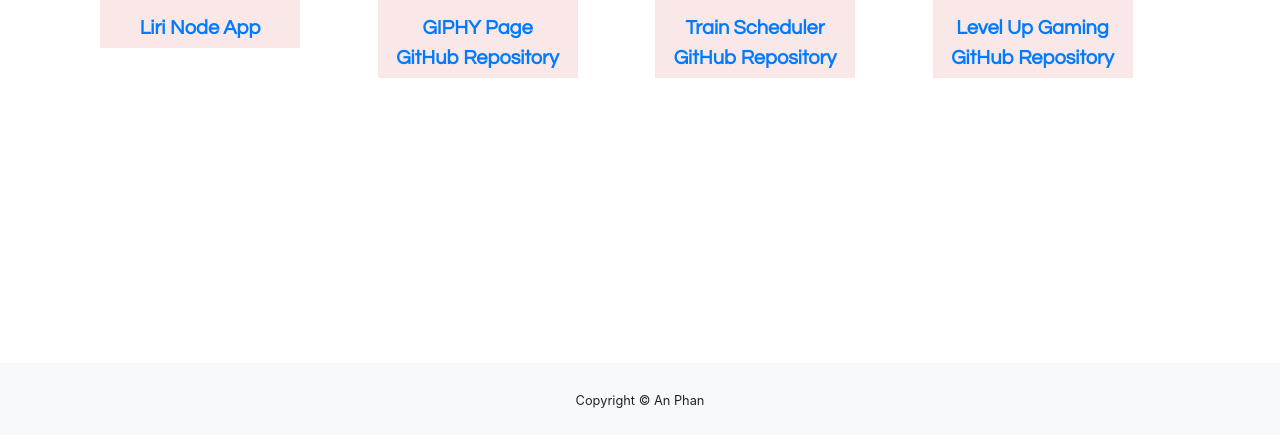
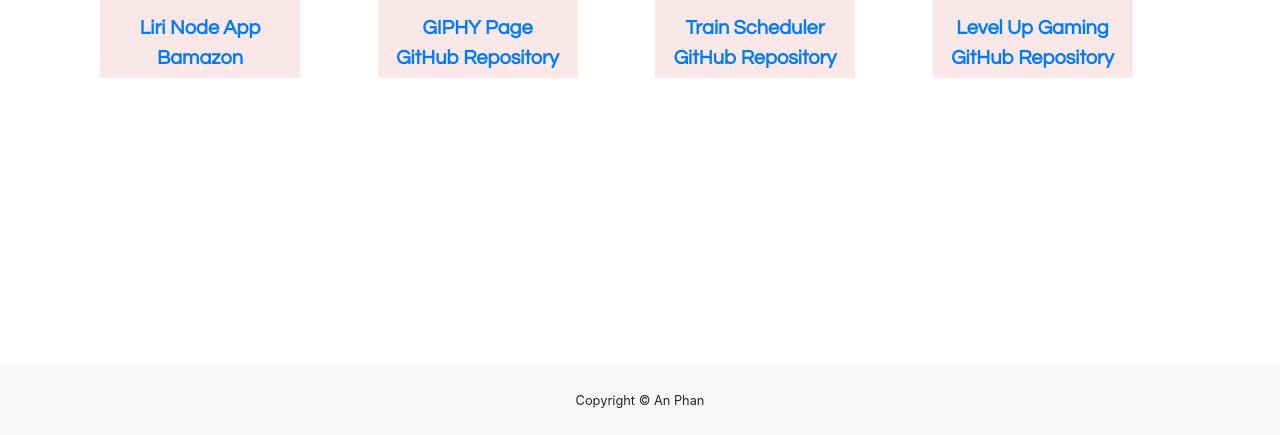
Before and after one commit to antphan98/portfolio, a plain HTML site: page portfolio.html in a window 1280 px wide. Shown: the part 365-800 px from the top of the page. Drawn offline with nearby package versions, Linux system fonts and the light colour scheme.

Commit message:
added bamazon to portfolio

```diff
--- a/portfolio.html
+++ b/portfolio.html
@@ -69,6 +69,8 @@
                     <div class="img1">
                     <a href="https://github.com/antphan98/liri-node-app/" data-slide-to="0"><img src="https://miro.medium.com/fit/c/256/256/1*ljh-dohPXEbUXqAt1zeAyw.jpeg" class="img-thumbnail my-3"></a>
                     <a href="https://github.com/antphan98/liri-node-app/">Liri Node App</a>
+                    <br>
+                    <a href="https://github.com/antphan98/bamazon">Bamazon</a>
                     </div>
                   </div>
                   <div class="col-lg-3 col-md-4 col-sm-6" data-toggle="modal" data-target="#modal">
```
